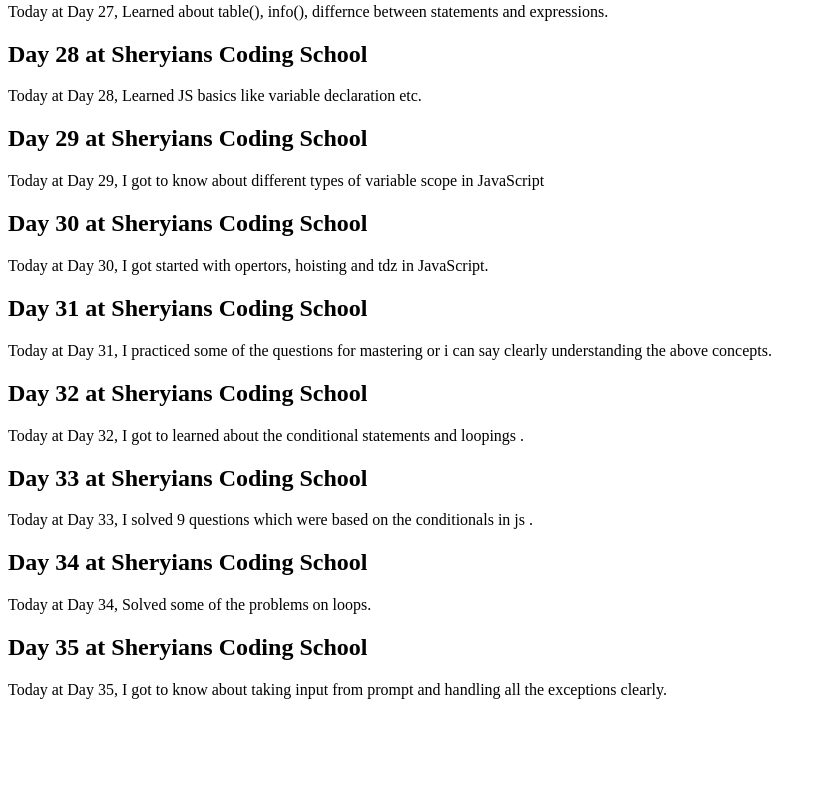
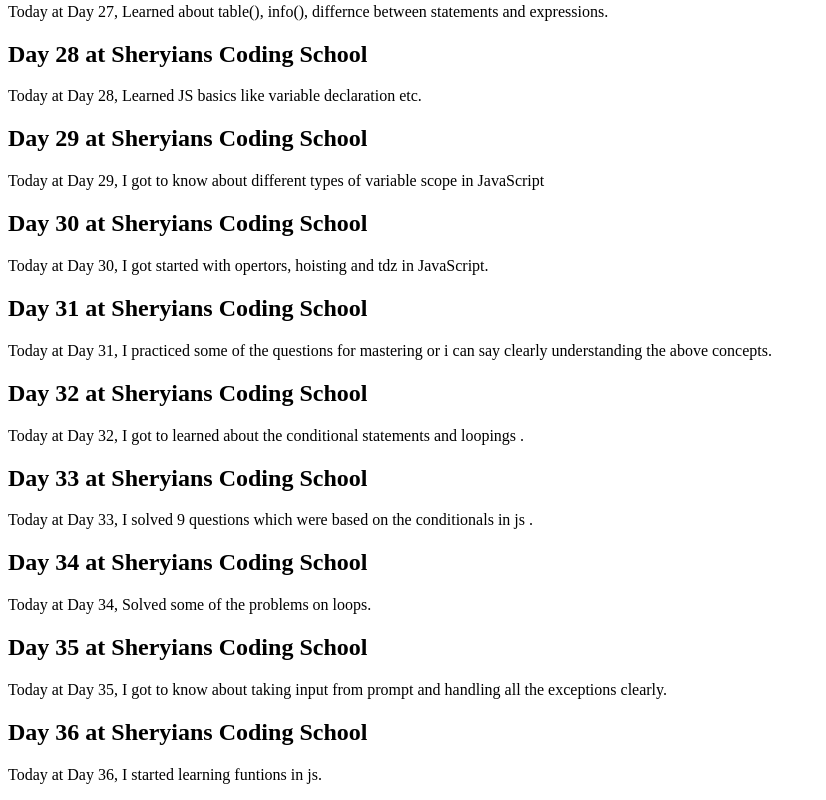
Before and after one commit to Gireejesh-Nilesh/Frontend, a plain HTML site: page HTML/Project01/index.html in a window 1280 px wide. Shown: the part 1692-2492 px from the top of the page, without its empty margins (0-826 px from the left). Before the commit the page ends 2407 px from the top, so only its background shows below. Drawn offline with Linux system fonts and the light colour scheme.

Commit message:
updated day36

```diff
--- a/HTML/Project01/index.html
+++ b/HTML/Project01/index.html
@@ -203,6 +203,10 @@
           handling all the exceptions clearly.
         </p>
       </article>
+      <article>
+        <h2>Day 36 at Sheryians Coding School</h2>
+        <p>Today at Day 36, I started learning funtions in js.</p>
+      </article>
     </div>
   </body>
 </html>
```
